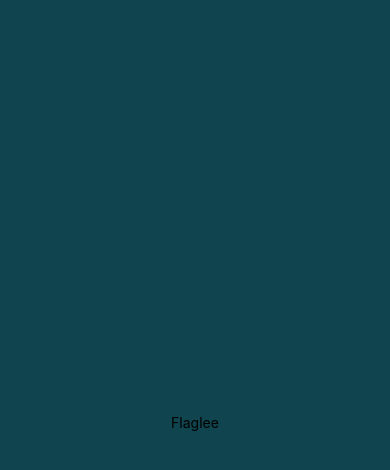
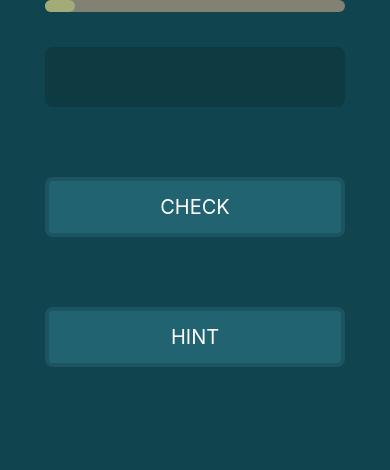
Before and after one commit to Rebsonau/flaglee-frontend, a React Native app: screen / in a window 390 px wide. Shown: the top 470 px of the page. Built offline with nearby package versions, Linux system fonts and the light colour scheme.

Commit message:
basic components used in app, to break down into separate components once happy with final layout.

```diff
--- a/App.js
+++ b/App.js
@@ -1,20 +1,66 @@
-import { StatusBar } from 'expo-status-bar';
-import { StyleSheet, Text, View } from 'react-native';
+import { StatusBar } from "expo-status-bar";
+import { SafeAreaView, StyleSheet, Text, View, Image, TextInput, Pressable } from "react-native";
 
 export default function App() {
   return (
-    <View style={styles.container}>
-      <Text>Flaglee</Text>
+    <SafeAreaView style={styles.container}>
+      <View style={styles.progress_container}>
+        <View style={styles.progress_percentage} />
+      </View>
+      {/* <Image
+        style={{ width: 300, height: 180 }}
+        source={require("./assets/Zimbabwe.png")}
+      /> */}
+      <TextInput style={styles.input} />
+      <Pressable style={styles.q_button}>
+        <Text style={{ color: "white", fontSize: 20 }}>CHECK</Text>
+      </Pressable>
+      <Pressable style={styles.q_button}>
+        <Text style={{ color: "white", fontSize: 20 }}>HINT</Text>
+      </Pressable>
       <StatusBar style="auto" />
-    </View>
+    </SafeAreaView>
   );
 }
 
 const styles = StyleSheet.create({
   container: {
     flex: 1,
-    backgroundColor: '#10454f',
-    alignItems: 'center',
-    justifyContent: 'center',
+    backgroundColor: "#10454f",
+    alignItems: "center",
+  },
+  progress_container: {
+    width: 300,
+    height: 12,
+    borderRadius: 6,
+    backgroundColor: "#818274",
+    alignItems: "start",
+    justifyContent: "start"
+  },
+  progress_percentage: {
+    width: 30,
+    height: 12,
+    borderRadius: 6,
+    backgroundColor: '#A3AB78',
+    justifySelf: "start",
+  },
+  input: {
+    height: 60,
+    width: 300,
+    backgroundColor: '#0E3A42',
+    borderRadius: 8,
+    margin: 35,
+  },
+  q_button: {
+    backgroundColor: "#216370",
+    borderRadius: 8,
+    borderColor: "#1C545F",
+    borderWidth: 4,
+    color: "white",
+    height: 60,
+    width: 300,
+    margin: 35,
+    alignItems: "center",
+    justifyContent: "center",
   },
 });
--- a/app.json
+++ b/app.json
@@ -5,7 +5,7 @@
     "version": "1.0.0",
     "orientation": "portrait",
     "icon": "./assets/icon.png",
-    "userInterfaceStyle": "light",
+    "userInterfaceStyle": "dark",
     "splash": {
       "image": "./assets/splash.png",
       "resizeMode": "contain",
--- a/package.json
+++ b/package.json
@@ -12,7 +12,9 @@
     "expo": "~49.0.8",
     "expo-status-bar": "~1.6.0",
     "react": "18.2.0",
-    "react-native": "0.72.4"
+    "react-native": "0.72.4",
+    "react-native-reanimated": "^3.4.2",
+    "expo-image": "~1.3.2"
   },
   "devDependencies": {
     "@babel/core": "^7.20.0"
```
Also changed, not shown: assets/Zimbabwe.png (added), 1 other file (tests, documents, lock files or other folders).
